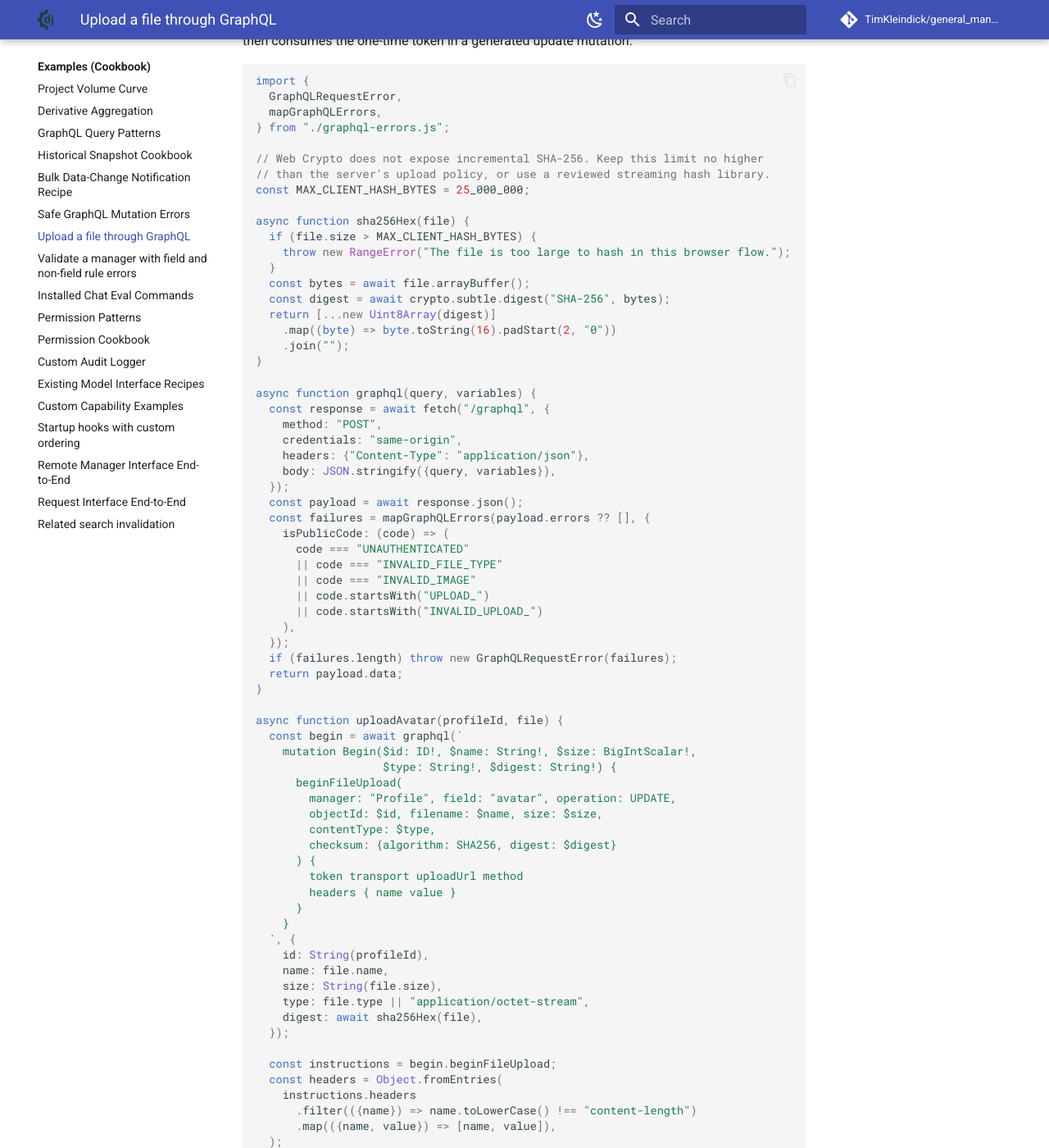
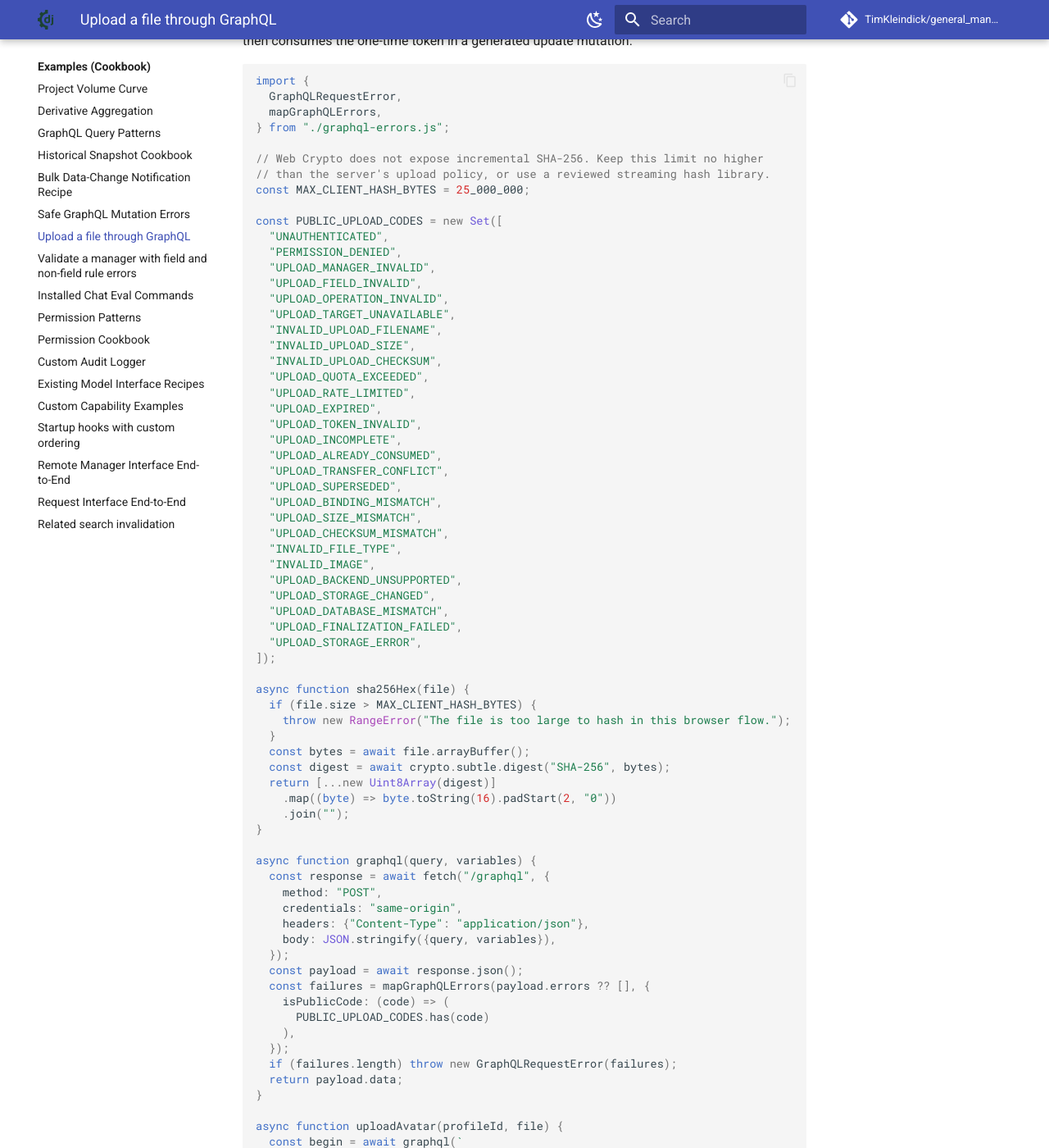
Before and after one commit to TimKleindick/general_manager, an MkDocs documentation site: the page built from docs/examples/graphql_file_upload.md, in a window 1280 px wide and 1400 px high, scrolled down 242 px. Shown: the whole window at 82% size. Built offline with MkDocs 1.6.1 and Material for MkDocs 9.7.7, drawn with Linux system fonts in a browser that asks for light colours; comment, search, counter and statistics services are not loaded.

Commit message:
docs: use explicit GraphQL upload code allowlist

```diff
--- a/docs/examples/graphql_file_upload.md
+++ b/docs/examples/graphql_file_upload.md
@@ -14,6 +14,36 @@ import {
 // Web Crypto does not expose incremental SHA-256. Keep this limit no higher
 // than the server's upload policy, or use a reviewed streaming hash library.
 const MAX_CLIENT_HASH_BYTES = 25_000_000;
+
+const PUBLIC_UPLOAD_CODES = new Set([
+  "UNAUTHENTICATED",
+  "PERMISSION_DENIED",
+  "UPLOAD_MANAGER_INVALID",
+  "UPLOAD_FIELD_INVALID",
+  "UPLOAD_OPERATION_INVALID",
+  "UPLOAD_TARGET_UNAVAILABLE",
+  "INVALID_UPLOAD_FILENAME",
+  "INVALID_UPLOAD_SIZE",
+  "INVALID_UPLOAD_CHECKSUM",
+  "UPLOAD_QUOTA_EXCEEDED",
+  "UPLOAD_RATE_LIMITED",
+  "UPLOAD_EXPIRED",
+  "UPLOAD_TOKEN_INVALID",
+  "UPLOAD_INCOMPLETE",
+  "UPLOAD_ALREADY_CONSUMED",
+  "UPLOAD_TRANSFER_CONFLICT",
+  "UPLOAD_SUPERSEDED",
+  "UPLOAD_BINDING_MISMATCH",
+  "UPLOAD_SIZE_MISMATCH",
+  "UPLOAD_CHECKSUM_MISMATCH",
+  "INVALID_FILE_TYPE",
+  "INVALID_IMAGE",
+  "UPLOAD_BACKEND_UNSUPPORTED",
+  "UPLOAD_STORAGE_CHANGED",
+  "UPLOAD_DATABASE_MISMATCH",
+  "UPLOAD_FINALIZATION_FAILED",
+  "UPLOAD_STORAGE_ERROR",
+]);
 
 async function sha256Hex(file) {
   if (file.size > MAX_CLIENT_HASH_BYTES) {
@@ -36,11 +66,7 @@ async function graphql(query, variables) {
   const payload = await response.json();
   const failures = mapGraphQLErrors(payload.errors ?? [], {
     isPublicCode: (code) => (
-      code === "UNAUTHENTICATED"
-      || code === "INVALID_FILE_TYPE"
-      || code === "INVALID_IMAGE"
-      || code.startsWith("UPLOAD_")
-      || code.startsWith("INVALID_UPLOAD_")
+      PUBLIC_UPLOAD_CODES.has(code)
     ),
   });
   if (failures.length) throw new GraphQLRequestError(failures);
```
